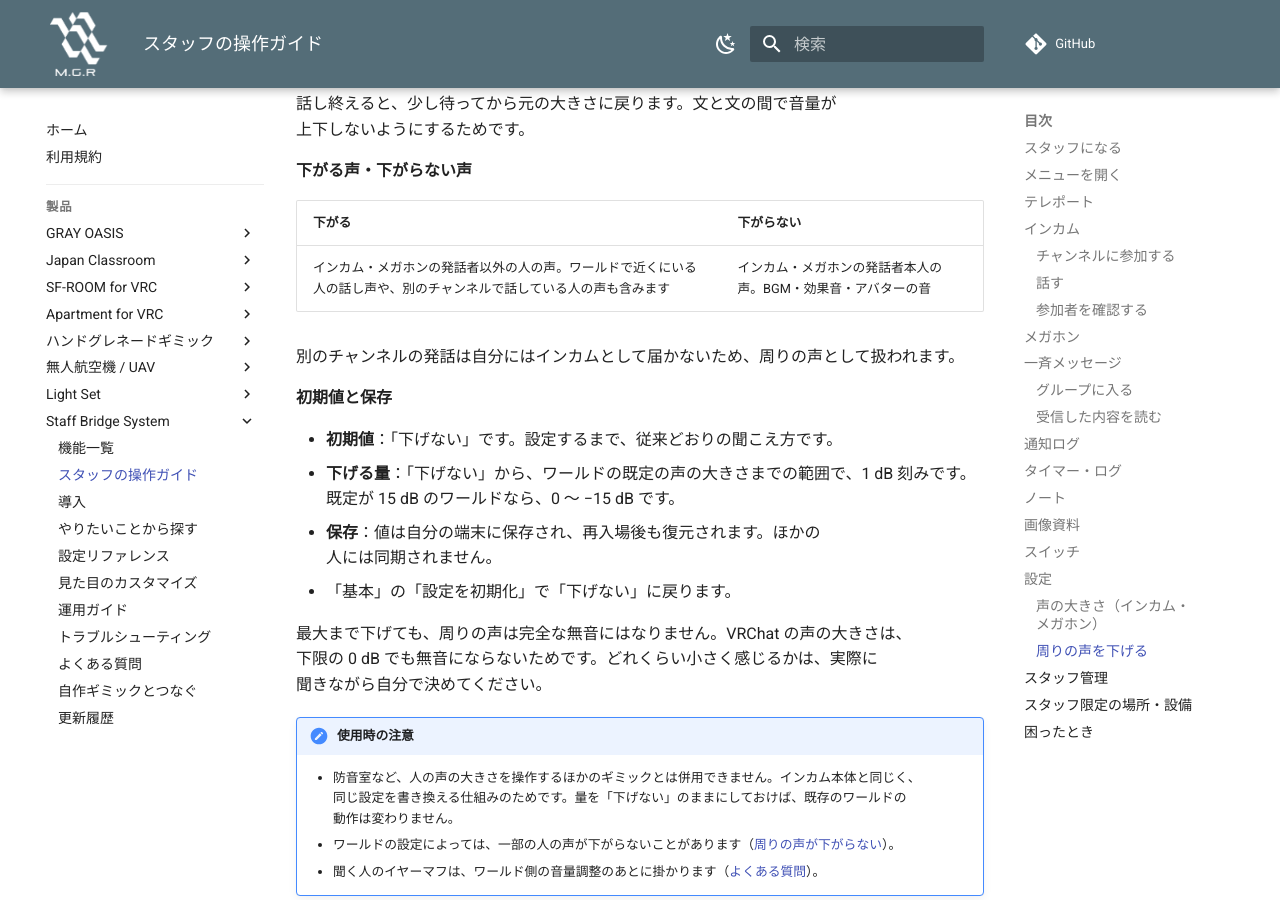
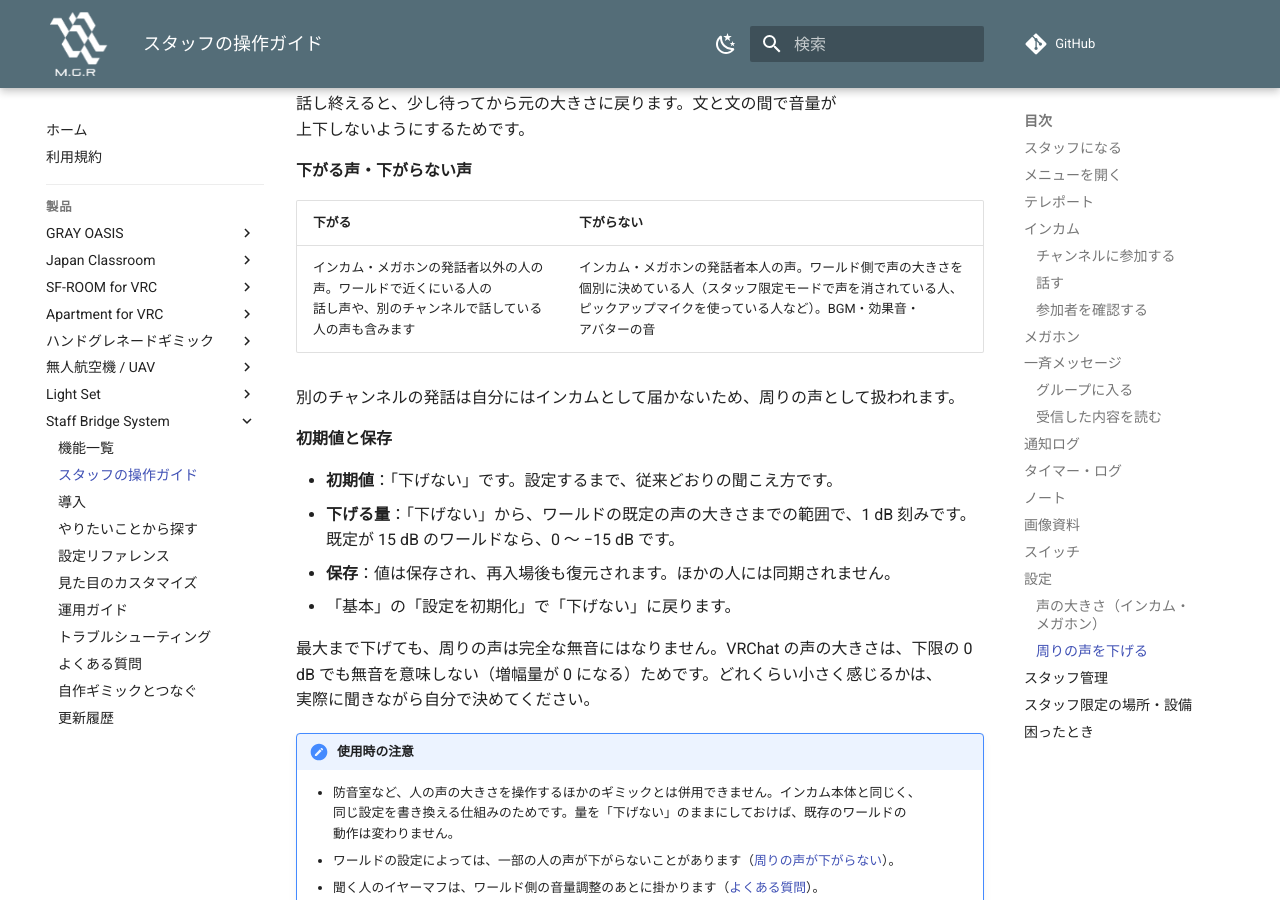
Before and after one commit to MAGURO-git/ProductArchive, an MkDocs documentation site: the page built from docs/staff-bridge-system/usage.md, in a window 1280 px wide and 900 px high, scrolled down 16247 px. Built offline with MkDocs 1.6.1 and Material for MkDocs 9.7.7, drawn with Linux system fonts in a browser that asks for light colours; comment, search, counter and statistics services are not loaded.

Commit message:
SBS マニュアル: Opus レビューの指摘を反映する（診断の項目名・下がらない相手・再リンクの説明）
併用の確認は「声を書き換える他ギミック」の項目と実際の名前で書く。声の大きさを個別に決めている人
（スタッフ限定モードで声を消されている人・ピックアップマイクを使っている人）は下がらないことを追記。
changelog は再リンクと追加ボタンの書き分けを install と揃える。端末に保存の表記を直し、無音の言い方を和らげた。

Co-Authored-By: Claude Sonnet 5.5 <noreply@anthropic.com>

```diff
--- a/docs/staff-bridge-system/usage.md
+++ b/docs/staff-bridge-system/usage.md
@@ -272,7 +272,7 @@ SBSメニューからワールドのギミックを動かします。何が並
 
 | 下がる | 下がらない |
 |---|---|
-| インカム・メガホンの発話者以外の人の声。ワールドで近くにいる人の話し声や、別のチャンネルで話している人の声も含みます | インカム・メガホンの発話者本人の声。BGM・効果音・アバターの音 |
+| インカム・メガホンの発話者以外の人の声。ワールドで近くにいる人の話し声や、別のチャンネルで話している人の声も含みます | インカム・メガホンの発話者本人の声。ワールド側で声の大きさを個別に決めている人（スタッフ限定モードで声を消されている人、ピックアップマイクを使っている人など）。BGM・効果音・アバターの音 |
 
 別のチャンネルの発話は自分にはインカムとして届かないため、周りの声として扱われます。
 
@@ -280,10 +280,10 @@ SBSメニューからワールドのギミックを動かします。何が並
 
 - **初期値**：「下げない」です。設定するまで、従来どおりの聞こえ方です。
 - **下げる量**：「下げない」から、ワールドの既定の声の大きさまでの範囲で、1 dB 刻みです。既定が 15 dB のワールドなら、0 〜 −15 dB です。
-- **保存**：値は自分の端末に保存され、再入場後も復元されます。ほかの人には同期されません。
+- **保存**：値は保存され、再入場後も復元されます。ほかの人には同期されません。
 - 「基本」の「設定を初期化」で「下げない」に戻ります。
 
-最大まで下げても、周りの声は完全な無音にはなりません。VRChat の声の大きさは、下限の 0 dB でも無音にならないためです。どれくらい小さく感じるかは、実際に聞きながら自分で決めてください。
+最大まで下げても、周りの声は完全な無音にはなりません。VRChat の声の大きさは、下限の 0 dB でも無音を意味しない（増幅量が 0 になる）ためです。どれくらい小さく感じるかは、実際に聞きながら自分で決めてください。
 
 !!! note "使用時の注意"
     - 防音室など、人の声の大きさを操作するほかのギミックとは併用できません。インカム本体と同じく、同じ設定を書き換える仕組みのためです。量を「下げない」のままにしておけば、既存のワールドの動作は変わりません。
```
Also changed, not shown: docs/staff-bridge-system/changelog.md (+1 -1 lines), docs/staff-bridge-system/faq.md (+1 -1 lines), docs/staff-bridge-system/reference.md (+2 -2 lines), docs/staff-bridge-system/troubleshoot.md (+2 -2 lines).
